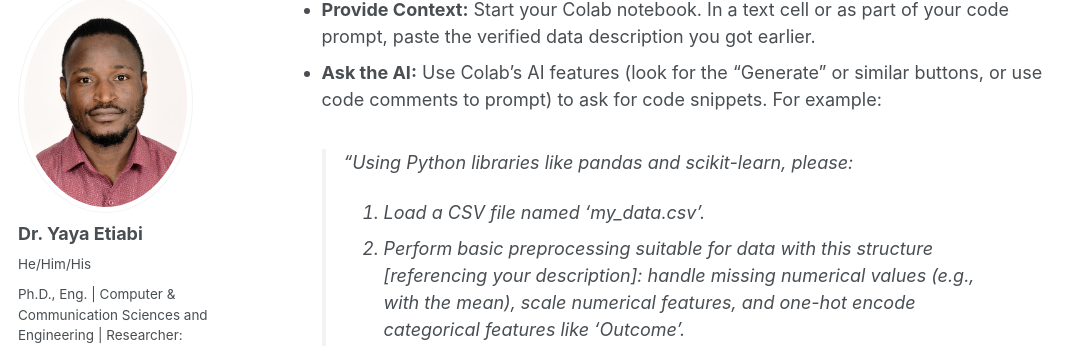
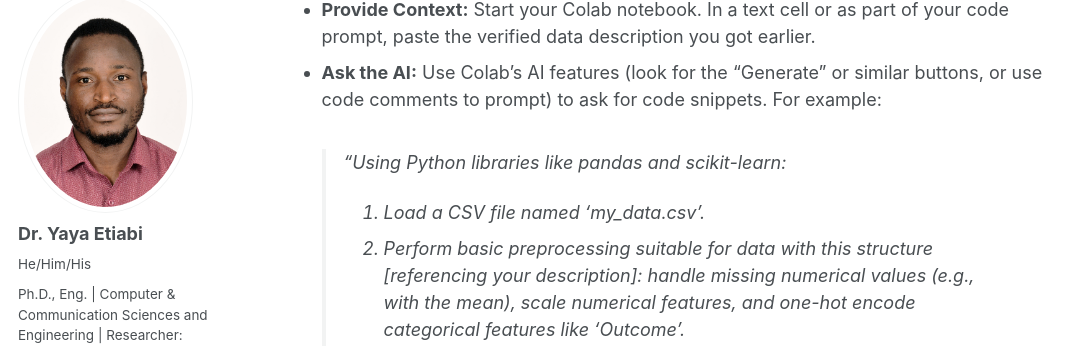
Before and after one commit to yaya-etiabi/yaya-etiabi.github.io, a Jekyll site: the page built from _posts/2025-04-10-exploring-ml-research.md, in a window 1280 px wide and 900 px high, scrolled down 2647 px. Shown: the part 108-454 px from the top of the window, without its empty margins (0-1087 px from the left). Built offline with Jekyll 4.4.1, drawn with Linux system fonts in a browser that asks for light colours; some web fonts are replaced.

Commit message:
Update 2025-04-10-exploring-ml-research.md

```diff
--- a/_posts/2025-04-10-exploring-ml-research.md
+++ b/_posts/2025-04-10-exploring-ml-research.md
@@ -56,7 +56,7 @@ Before feeding data to any model, you need to understand its structure. If you h
 [Google Colab](https://colab.research.google.com/) is a fantastic free tool that lets you run code (especially Python, common for ML) in your browser. It also now integrates AI assistance (powered by Gemini) that can help generate code based on your instructions, using the context of your notebook.
 * **Provide Context:** Start your Colab notebook. In a text cell or as part of your code prompt, paste the verified data description you got earlier.
 * **Ask the AI:** Use Colab's AI features (look for the "Generate" or similar buttons, or use code comments to prompt) to ask for code snippets. For example:
-    > "Using Python libraries like pandas and scikit-learn, please:
+    > "Using Python libraries like pandas and scikit-learn:
     > 1. Load a CSV file named 'my_data.csv'.
     > 2. Perform basic preprocessing suitable for data with this structure [referencing your description]: handle missing numerical values (e.g., with the mean), scale numerical features, and one-hot encode categorical features like 'Outcome'.
     > 3. Split the data into an 80% training set and a 20% testing set.
```
